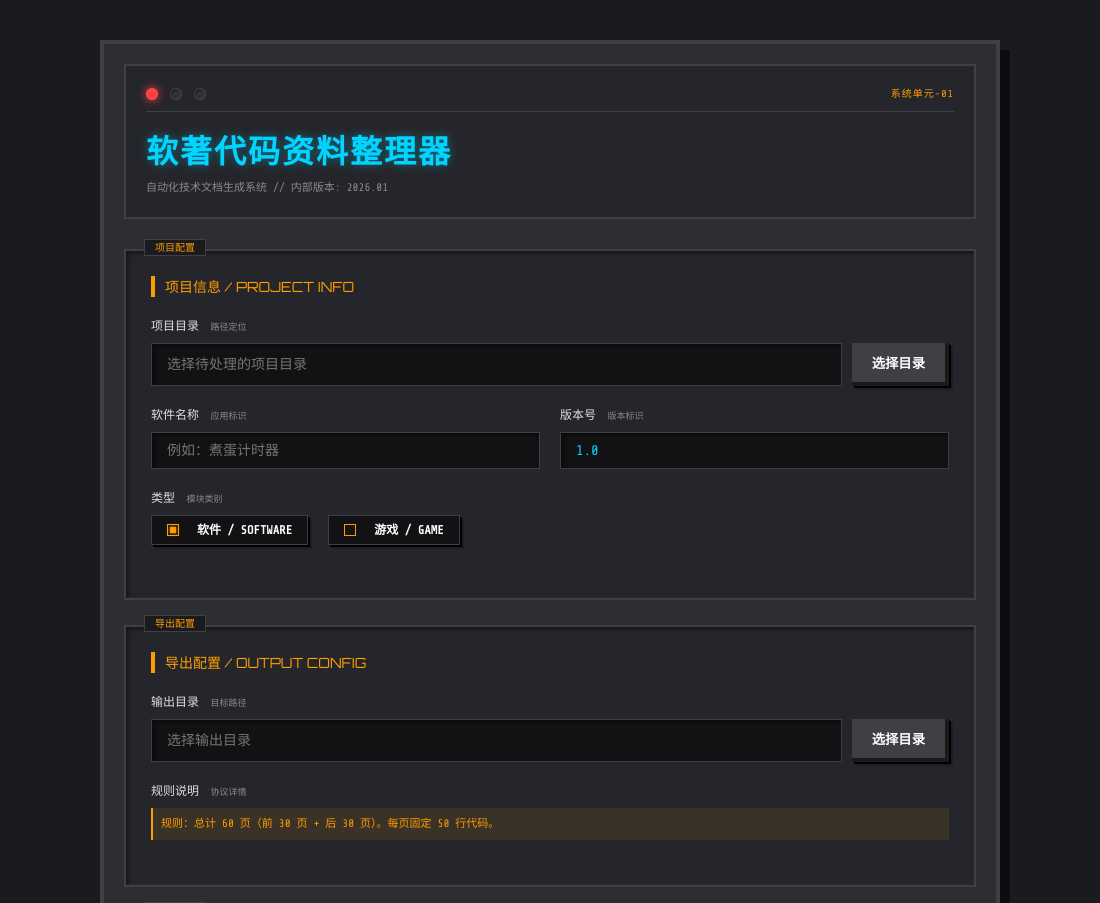
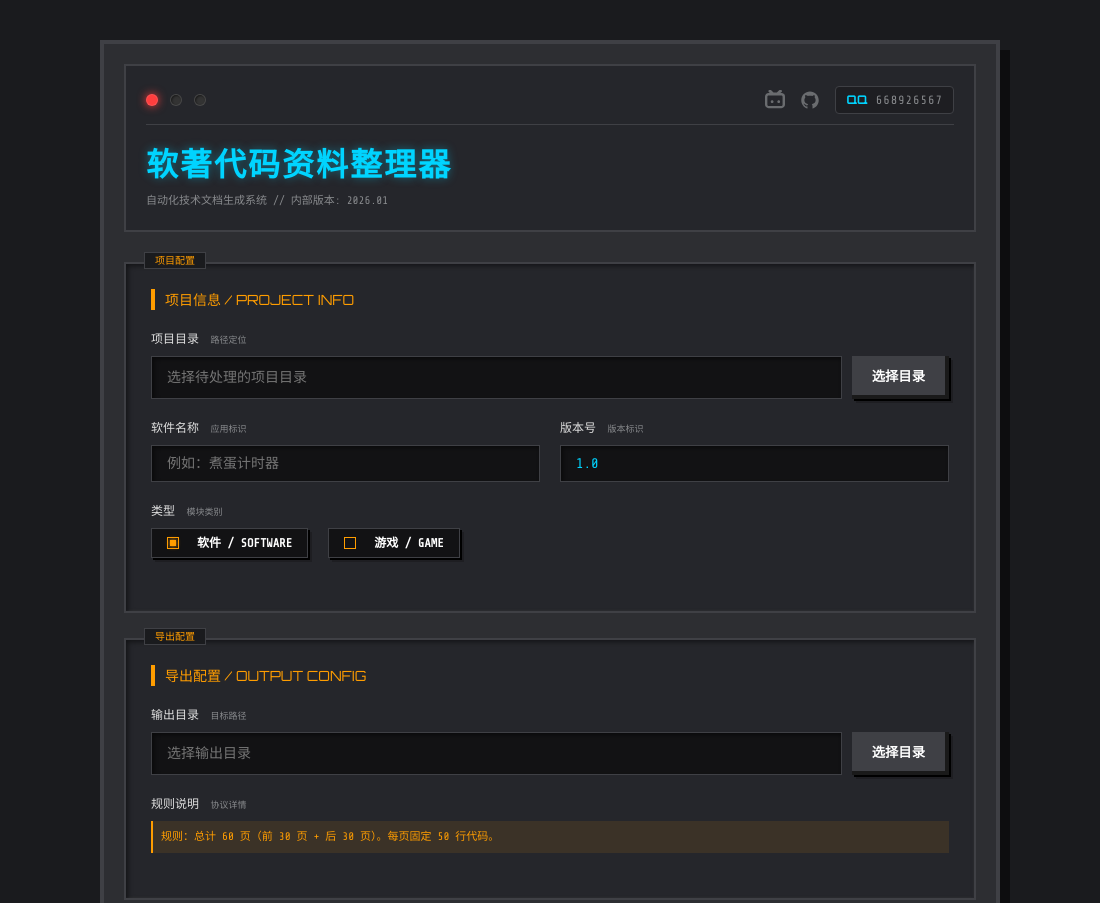
Before and after one commit to itxys/softwork-code-organizer, an Electron app: page src/renderer/index.html in a window 1100 px wide. Shown: the top 903 px of the page. Drawn offline with nearby package versions, Linux system fonts and the light colour scheme.

Commit message:
chore: update UI and gitignore

```diff
--- a/src/renderer/index.html
+++ b/src/renderer/index.html
@@ -26,7 +26,26 @@
           <span class="light amber"></span>
           <span class="light green"></span>
         </div>
-        <div class="model-tag">系统单元-01</div>
+        <div class="author-info">
+          <a href="#" class="social-link" id="linkBilibili" title="B站: 程序员小山与bug">
+            <!-- Bilibili Icon -->
+            <svg viewBox="0 0 512 512" width="16" height="16">
+              <path fill="currentColor"
+                d="M488.6 104.1c16.7 18.1 24.4 39.7 23.3 65.7v202.4c-.4 26.4-9.2 48.1-26.5 65.1-17.2 17-39.1 25.9-65.5 26.7H92.02c-26.45-.8-48.21-9.8-65.28-27.2C9.682 419.4.767 397.5 0 371.8V169.8c.766-26 9.682-47.6 26.74-65.7C43.81 87.75 65.57 78.77 92.02 78h29.38L96.05 52.24c-5.75-5.76-8.63-13.19-8.63-22.31 0-9.12 2.88-16.55 8.63-22.31l9.61-9.6a30.5 30.5 0 0 1 22.31-8.65c8.89 0 16.32 2.9 22.31 8.65l68.12 68.17h84.6l68.1-68.17c6-5.75 13.4-8.65 22.3-8.65 8.9 0 16.3 2.9 22.3 8.65l9.6 9.6c5.8 5.76 8.6 13.19 8.6 22.31 0 9.12-2.9 16.55-8.6 22.31L391 78h29.4c26.4.77 48.2 9.75 65.2 26.1zm-38.9 69.7c-.4-9.6-3.7-17.4-10.7-23.5-5.2-6.1-11.8-9.1-31.5-9.1H102.7c-19.67 0-26.31 3-31.49 9.1-6.99 6.1-10.3 13.9-10.74 23.5v202.8c.44 9.6 3.75 17.4 10.74 23.5 5.18 6.1 11.82 9.1 31.49 9.1H407.5c19.7 0 26.3-3 31.5-9.1 7-6.1 10.3-13.9 10.7-23.5V173.8zm-267 159.2c-19.58 0-35.45-15.9-35.45-35.4s15.87-35.4 35.45-35.4 35.45 15.9 35.45 35.4-15.87 35.4-35.45 35.4zm168.3 0c-19.6 0-35.5-15.9-35.5-35.4s15.9-35.4 35.5-35.4 35.4 15.9 35.4 35.4-15.8 35.4-35.4 35.4z" />
+            </svg>
+          </a>
+          <a href="#" class="social-link" id="linkGithub" title="GitHub: itxys/softwork-code-organizer">
+            <!-- GitHub Icon -->
+            <svg viewBox="0 0 1024 1024" width="16" height="16">
+              <path fill="currentColor"
+                d="M511.6 76.3C264.3 76.2 64 276.4 64 523.5 64 718.9 189.3 885 363.8 946c23.5 5.9 19.9-10.8 19.9-22.2v-77.5c-135.7 15.9-141.2-73.9-150.8-88.9C215 726 171.5 718 184.5 703c30.9-15.9 62.4 4 98.9 57.9 26.4 39.1 77.9 32.5 104 26 5.7-23.5 17.9-44.5 34.7-60.8-140.6-25.2-199.2-111-199.2-213 0-49.5 16.3-95 48.3-131.7-20.4-60.5 1.9-112.3 4.9-120 58.1-5.2 118.5 41.6 123.2 45.3 33-8.9 70.7-13.6 112.9-13.6 42.4 0 80.2 4.9 113.5 13.9 11.3-8.6 67.3-48.8 121.3-43.9 2.9 7.7 24.7 58.3 5.5 118 32.4 36.8 48.9 82.7 48.9 132.3 0 102.2-59 188.1-200 212.9a127.5 127.5 0 0 1 38.1 91v112.5c.8 9 0 17.9 15 17.9 177.1-59.7 304.6-227 304.6-424.1 0-247.2-200.4-447.3-447.5-447.3z" />
+            </svg>
+          </a>
+          <div class="qq-group">
+            <span class="qq-icon">QQ</span>
+            <span class="group-num">668926567</span>
+          </div>
+        </div>
       </div>
       <div class="title-group">
         <h1 class="title">软著代码资料整理器</h1>
@@ -135,8 +154,7 @@
 
     <footer class="app-footer">
       <div class="footer-info">NEO-CODER 系统版本 V1.0 // (C) 2026</div>
-      <div class="connection-status">作者：侯小侯 B站：<a href="#" data-url="https://space.bilibili.com/3099272"
-          class="external-link">点击访问频道</a></div>
+      <div class="connection-status">作者：侯小侯</div>
     </footer>
   </div>
 
--- a/src/renderer/renderer.js
+++ b/src/renderer/renderer.js
@@ -289,8 +289,12 @@ btnExportPdf.addEventListener('click', exportPdf);
 btnExportBoth.addEventListener('click', exportBoth);
 
 // 外部链接跳转处理
-document.querySelector('.external-link').addEventListener('click', (e) => {
+document.getElementById('linkBilibili').addEventListener('click', (e) => {
   e.preventDefault();
-  const url = e.target.getAttribute('data-url');
-  if (url) window.softreg.openExternal(url);
+  window.softreg.openExternal('https://space.bilibili.com/3099272');
 });
+
+document.getElementById('linkGithub').addEventListener('click', (e) => {
+  e.preventDefault();
+  window.softreg.openExternal('https://github.com/itxys/softwork-code-organizer');
+});
--- a/src/renderer/styles.css
+++ b/src/renderer/styles.css
@@ -111,6 +111,74 @@ body {
 .light.green.active {
   background: var(--accent-green);
   box-shadow: 0 0 10px var(--accent-green);
+}
+
+/* Author Info Styling */
+.author-info {
+  display: flex;
+  align-items: center;
+  gap: 15px;
+}
+
+.social-link {
+  color: var(--text-muted);
+  transition: all 0.3s ease;
+  display: flex;
+  align-items: center;
+  justify-content: center;
+  text-decoration: none;
+  opacity: 0.7;
+}
+
+.social-link:hover {
+  color: var(--accent-teal);
+  transform: scale(1.1);
+  opacity: 1;
+  text-shadow: var(--glow-teal);
+}
+
+.social-link svg {
+  width: 20px;
+  height: 20px;
+}
+
+#linkBilibili:hover {
+  color: #fb7299; /* Bilibili Pink */
+  filter: drop-shadow(0 0 5px rgba(251, 114, 153, 0.4));
+}
+
+#linkGithub:hover {
+  color: #fff;
+  filter: drop-shadow(0 0 5px rgba(255, 255, 255, 0.4));
+}
+
+.qq-group {
+  display: flex;
+  align-items: center;
+  gap: 8px;
+  font-size: 12px;
+  color: var(--text-muted);
+  background: rgba(0, 0, 0, 0.2);
+  padding: 4px 10px;
+  border-radius: 4px;
+  border: 1px solid var(--border-color);
+  user-select: text; /* Allow copying QQ number */
+  transition: border-color 0.3s;
+}
+
+.qq-group:hover {
+  border-color: var(--accent-teal);
+}
+
+.qq-icon {
+  font-weight: bold;
+  color: var(--accent-teal);
+  font-family: 'Orbitron', sans-serif;
+}
+
+.group-num {
+  font-family: 'Share Tech Mono', monospace;
+  letter-spacing: 1px;
 }
 
 .model-tag {
```
Also changed, not shown: README.md, screenshot-app-ui.png, 1 other file.
